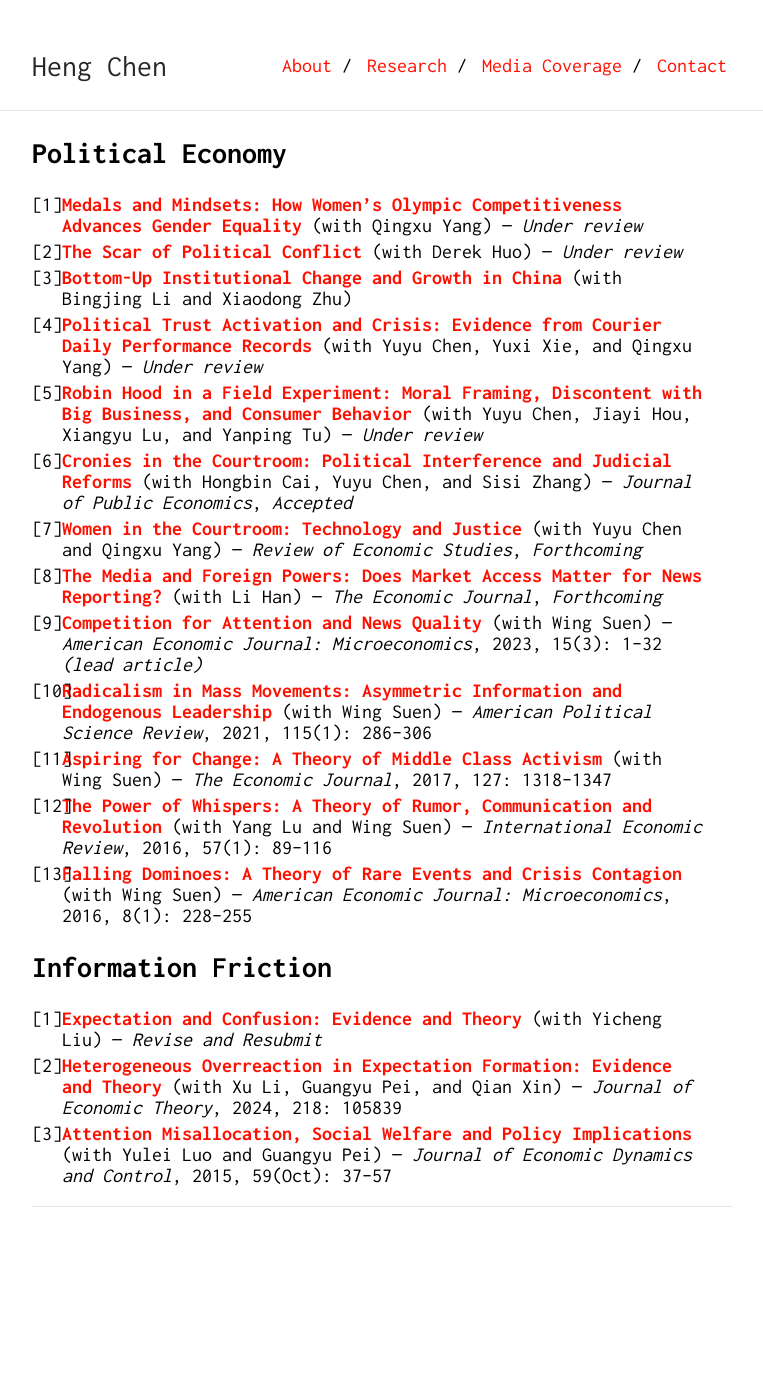
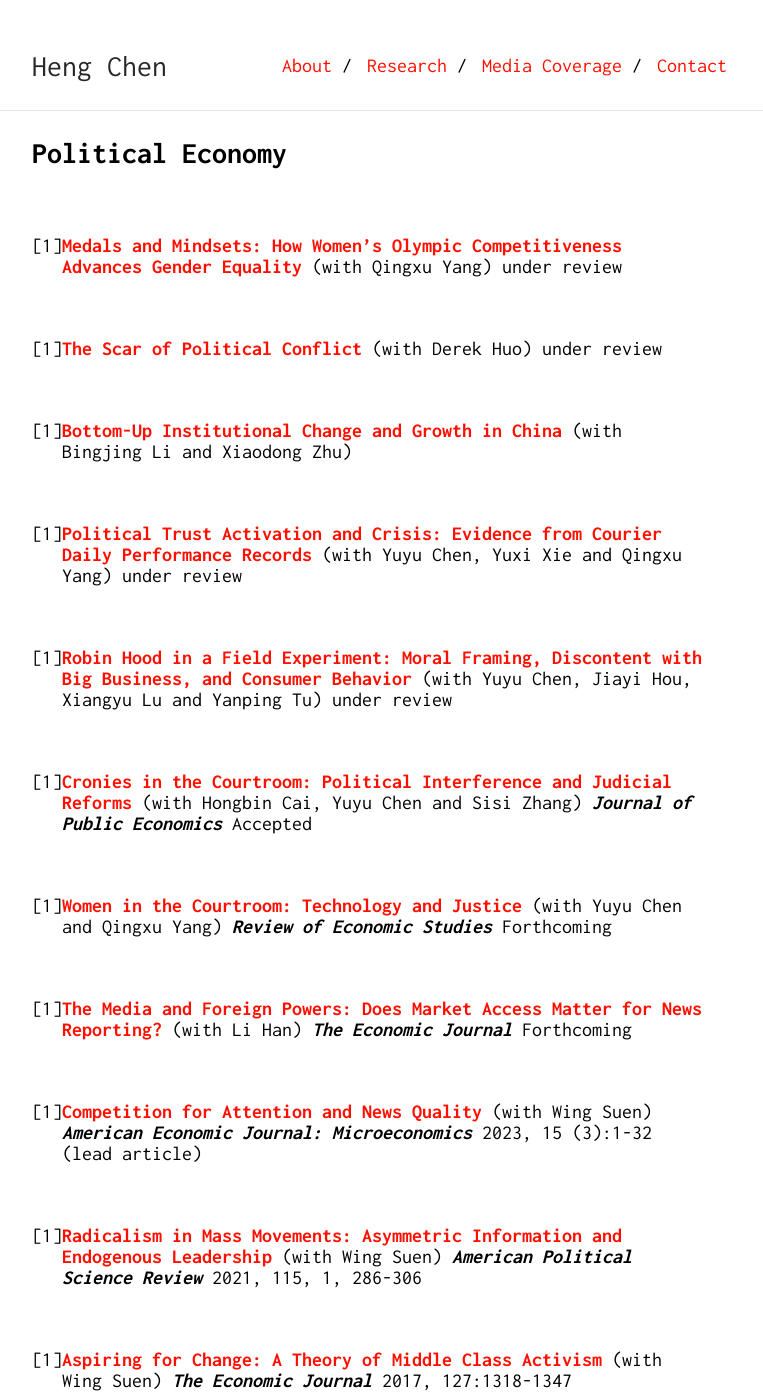
Before and after one commit to Shuyan0210611X/henrychen.github.io, a Jekyll site: the page built from research.md, in a window 1280 px wide and 1400 px high. Shown: the whole window, without its empty margins (258-1021 px from the left). Built offline with Jekyll 4.4.1, drawn with Linux system fonts in a browser that asks for light colours; our own code applies the rules of GitHub Pages for plain Markdown files; some of the changed text lies outside the part shown.

Commit message:
Update research.md

```diff
--- a/research.md
+++ b/research.md
@@ -5,22 +5,74 @@ permalink: /research/
 
 ## Political Economy
 
-1. [**Medals and Mindsets: How Women’s Olympic Competitiveness Advances Gender Equality**](/files/Olyimpic.pdf) (with Qingxu Yang) — *Under review*
-2. [**The Scar of Political Conflict**](/files/housing-2025-submission.pdf) (with Derek Huo) — *Under review*
+<br>
+
+1. [**Medals and Mindsets: How Women’s Olympic
+Competitiveness Advances Gender Equality**](/files/Olyimpic.pdf) (with Qingxu Yang) under review
+
+<br>
+
+2. [**The Scar of Political Conflict**](/files/housing-2025-submission.pdf) (with Derek Huo) under review
+
+<br>
+
 3. [**Bottom-Up Institutional Change and Growth in China**](/files/CLZ_Feb-2025.pdf) (with Bingjing Li and Xiaodong Zhu)
-4. [**Political Trust Activation and Crisis: Evidence from Courier Daily Performance Records**](/files/JD-2025-Oct-18.pdf) (with Yuyu Chen, Yuxi Xie, and Qingxu Yang) — *Under review*
-5. [**Robin Hood in a Field Experiment: Moral Framing, Discontent with Big Business, and Consumer Behavior**](/files/Robinhood.pdf) (with Yuyu Chen, Jiayi Hou, Xiangyu Lu, and Yanping Tu) — *Under review*
-6. [**Cronies in the Courtroom: Political Interference and Judicial Reforms**](/files/cronies.pdf) (with Hongbin Cai, Yuyu Chen, and Sisi Zhang) — *Journal of Public Economics*, *Accepted*
-7. [**Women in the Courtroom: Technology and Justice**](/files/resubmission-20241126.pdf) (with Yuyu Chen and Qingxu Yang) — *Review of Economic Studies*, *Forthcoming*
-8. [**The Media and Foreign Powers: Does Market Access Matter for News Reporting?**](/files/news-website-crackdown.pdf) (with Li Han) — *The Economic Journal*, *Forthcoming*
-9. [**Competition for Attention and News Quality**](/files/Competition.pdf) (with Wing Suen) — *American Economic Journal: Microeconomics*, 2023, 15(3): 1–32 *(lead article)*
-10. [**Radicalism in Mass Movements: Asymmetric Information and Endogenous Leadership**](/files/Radicalism.pdf) (with Wing Suen) — *American Political Science Review*, 2021, 115(1): 286–306
-11. [**Aspiring for Change: A Theory of Middle Class Activism**](/files/Aspiring.pdf) (with Wing Suen) — *The Economic Journal*, 2017, 127: 1318–1347
-12. [**The Power of Whispers: A Theory of Rumor, Communication and Revolution**](/files/Thepower.pdf) (with Yang Lu and Wing Suen) — *International Economic Review*, 2016, 57(1): 89–116
-13. [**Falling Dominoes: A Theory of Rare Events and Crisis Contagion**](/files/Falling.pdf) (with Wing Suen) — *American Economic Journal: Microeconomics*, 2016, 8(1): 228–255
+
+<br>
+
+4. [**Political Trust Activation and Crisis: Evidence from
+Courier Daily Performance Records**](/files/JD-2025-Oct-18.pdf) (with Yuyu Chen, Yuxi Xie and Qingxu Yang) under review
+
+<br>
+
+5. [**Robin Hood in a Field Experiment: Moral Framing, Discontent with Big Business, and Consumer Behavior**](/files/Robinhood.pdf) (with Yuyu Chen, Jiayi Hou, Xiangyu Lu and Yanping Tu) under review
+
+<br>
+
+6. [**Cronies in the Courtroom: Political Interference and Judicial Reforms**](/files/cronies.pdf) (with Hongbin Cai, Yuyu Chen and Sisi Zhang) ***Journal of Public Economics*** Accepted
+
+<br>
+
+7. [**Women in the Courtroom: Technology and Justice**](/files/resubmission-20241126.pdf) (with Yuyu Chen and Qingxu Yang) ***Review of Economic Studies*** Forthcoming
+
+<br>
+
+8. [**The Media and Foreign Powers: Does Market Access Matter for News Reporting?**](/files/news-website-crackdown.pdf) (with Li Han) ***The Economic Journal*** Forthcoming
+
+<br>
+
+9. [**Competition for Attention and News Quality**](/files/Competition.pdf) (with Wing Suen) ***American Economic Journal: Microeconomics*** 2023, 15 (3):1-32 (lead article)
+
+<br>
+
+10. [**Radicalism in Mass Movements: Asymmetric Information and Endogenous Leadership**](/files/Radicalism.pdf) (with Wing Suen) ***American Political Science Review*** 2021, 115, 1, 286-306
+
+<br>
+
+11. [**Aspiring for Change: A Theory of Middle Class Activism**](/files/Aspiring.pdf) (with Wing Suen) ***The Economic Journal*** 2017, 127:1318-1347
+
+<br>
+
+12. [**The Power of Whispers: A Theory of Rumor, Communication and Revolution**](/files/Thepower.pdf) (with Yang Lu and Wing Suen) ***International Economic Review*** 2016, 57(No.1):89-116
+
+<br>
+
+13. [**Falling Dominoes: A Theory of Rare Events and Crisis Contagion**](/files/Falling.pdf) (with Wing Suen) ***American Economic Journal: Microeconomics*** 2016, 8(1):228-55
+
+<br>
 
 ## Information Friction
 
-1. [**Expectation and Confusion: Evidence and Theory**](/files/trend20260102.pdf) (with Yicheng Liu) — *Revise and Resubmit*
-2. [**Heterogeneous Overreaction in Expectation Formation: Evidence and Theory**](/files/Heterogeneous.pdf) (with Xu Li, Guangyu Pei, and Qian Xin) — *Journal of Economic Theory*, 2024, 218: 105839
-3. [**Attention Misallocation, Social Welfare and Policy Implications**](/files/Attention.pdf) (with Yulei Luo and Guangyu Pei) — *Journal of Economic Dynamics and Control*, 2015, 59(Oct): 37–57
+<br>
+
+1. [**Expectation and Confusion: Evidence and Theory**](/files/trend20260102.pdf) (with Yicheng Liu) ***Revise and Resubmit***
+
+<br>
+
+2. [**Heterogeneous Overreaction in Expectation Formation: Evidence and Theory**](/files/Heterogeneous.pdf) (with Xu Li, Guangyu Pei and Qian Xin) ***Journal of Economic Theory*** 2024, Volume 218, 105839
+
+<br>
+
+3. [**Attention Misallocation, Social Welfare and Policy Implications**](/files/Attention.pdf) (with Yulei Luo and Guangyu Pei) ***Journal of Economic Dynamics and Control*** 2015, 59(Oct):37-57
+
+<br>
```
